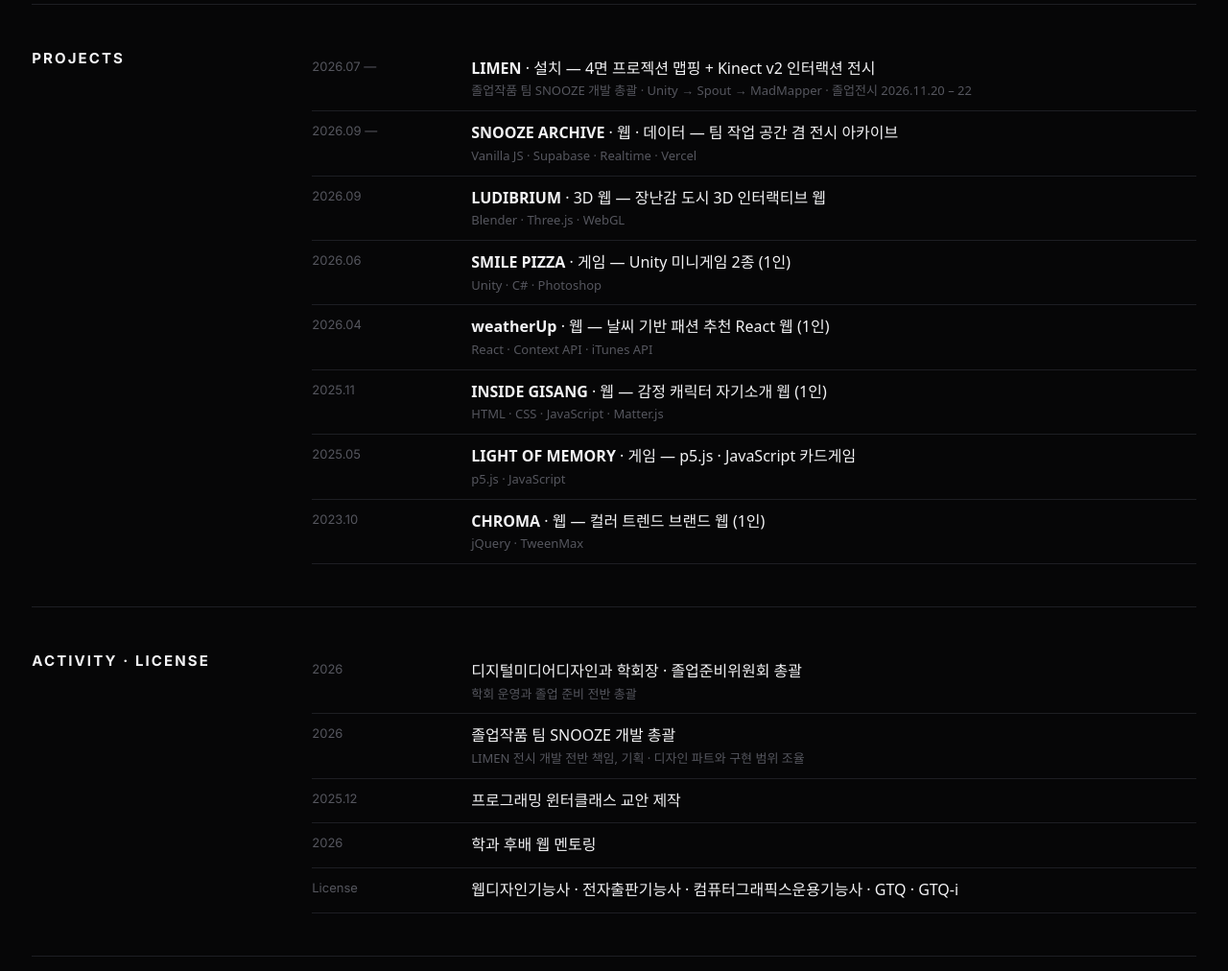
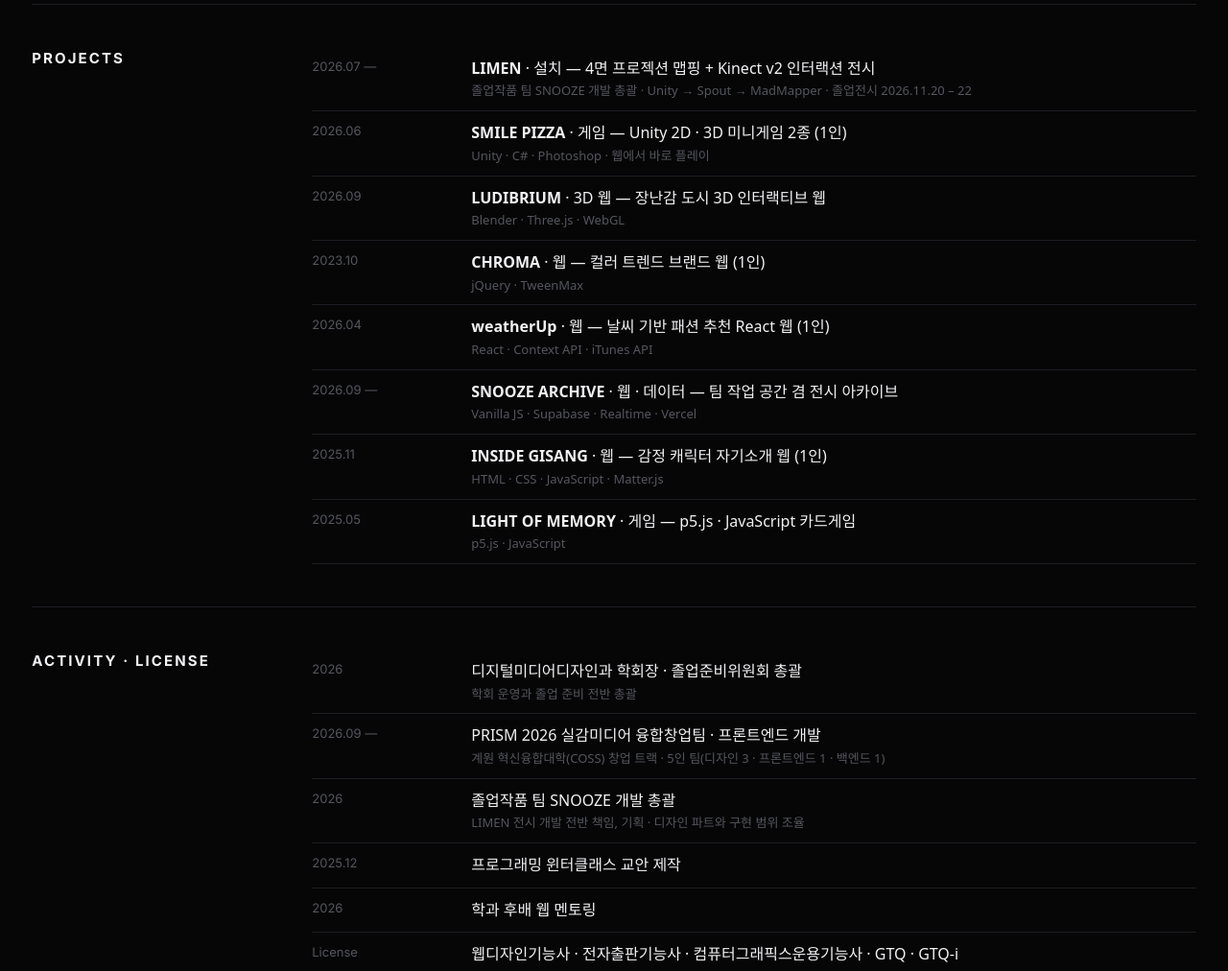
Before and after one commit to GISANGYU/portfolio_2026, a plain HTML site: page resume.html in a window 1280 px wide. Shown: the part 1760-2772 px from the top of the page at 96% size. Drawn offline with Linux system fonts and the light colour scheme; animation ran at ten frames a second; a web font is replaced by a local one.

Commit message:
Narrow core projects to media representatives and add PRISM to resume
Core list now shows one representative per medium (LIMEN, SMILE PIZZA,
CHROMA, weatherUp). Resume projects follow the same order, list the
PRISM convergence startup team, and describe SMILE PIZZA as 2D and 3D.

Co-Authored-By: Claude Opus 5.5 <noreply@anthropic.com>

```diff
--- a/assets/js/data.js
+++ b/assets/js/data.js
@@ -565,7 +565,7 @@ window.PROJECTS = [
 ];
 
 /* 메인 "코어 프로젝트" 8개 — 순서대로 표시. 바꾸려면 id만 교체 */
-window.CORE = ["snooze-limen", "smilepizza", "chroma", "inside-gisang", "ludibrium", "weatherup", "limen-site", "filtered"];
+window.CORE = ["snooze-limen", "smilepizza", "chroma", "weatherup"]; // 매체별 대표작. 나머지는 ALL 탭 · 홈 카드 벽
 
 /* 역량 (메인 목록 + skills.html) — 매체별로 할 수 있는 일, 도구, 관련 작업 */
 window.CAPS = [
--- a/resume.html
+++ b/resume.html
@@ -117,13 +117,13 @@
           <h2>Projects</h2>
           <ul>
             <li><span>2026.07 —</span><span><b><a href="project.html?id=snooze-limen">LIMEN</a></b> · 설치 — 4면 프로젝션 맵핑 + Kinect v2 인터랙션 전시<small>졸업작품 팀 SNOOZE 개발 총괄 · Unity → Spout → MadMapper · 졸업전시 2026.11.20 – 22</small></span></li>
+            <li><span>2026.06</span><span><b><a href="project.html?id=smilepizza">SMILE PIZZA</a></b> · 게임 — Unity 2D · 3D 미니게임 2종 (1인)<small>Unity · C# · Photoshop · 웹에서 바로 플레이</small></span></li>
+            <li><span>2026.09</span><span><b><a href="project.html?id=ludibrium">LUDIBRIUM</a></b> · 3D 웹 — 장난감 도시 3D 인터랙티브 웹<small>Blender · Three.js · WebGL</small></span></li>
+            <li><span>2023.10</span><span><b><a href="project.html?id=chroma">CHROMA</a></b> · 웹 — 컬러 트렌드 브랜드 웹 (1인)<small>jQuery · TweenMax</small></span></li>
+            <li><span>2026.04</span><span><b><a href="project.html?id=weatherup">weatherUp</a></b> · 웹 — 날씨 기반 패션 추천 React 웹 (1인)<small>React · Context API · iTunes API</small></span></li>
             <li><span>2026.09 —</span><span><b><a href="project.html?id=snooze-archive">SNOOZE ARCHIVE</a></b> · 웹 · 데이터 — 팀 작업 공간 겸 전시 아카이브<small>Vanilla JS · Supabase · Realtime · Vercel</small></span></li>
-            <li><span>2026.09</span><span><b><a href="project.html?id=ludibrium">LUDIBRIUM</a></b> · 3D 웹 — 장난감 도시 3D 인터랙티브 웹<small>Blender · Three.js · WebGL</small></span></li>
-            <li><span>2026.06</span><span><b><a href="project.html?id=smilepizza">SMILE PIZZA</a></b> · 게임 — Unity 미니게임 2종 (1인)<small>Unity · C# · Photoshop</small></span></li>
-            <li><span>2026.04</span><span><b><a href="project.html?id=weatherup">weatherUp</a></b> · 웹 — 날씨 기반 패션 추천 React 웹 (1인)<small>React · Context API · iTunes API</small></span></li>
             <li><span>2025.11</span><span><b><a href="project.html?id=inside-gisang">INSIDE GISANG</a></b> · 웹 — 감정 캐릭터 자기소개 웹 (1인)<small>HTML · CSS · JavaScript · Matter.js</small></span></li>
             <li><span>2025.05</span><span><b><a href="project.html?id=light-of-memory">LIGHT OF MEMORY</a></b> · 게임 — p5.js · JavaScript 카드게임<small>p5.js · JavaScript</small></span></li>
-            <li><span>2023.10</span><span><b><a href="project.html?id=chroma">CHROMA</a></b> · 웹 — 컬러 트렌드 브랜드 웹 (1인)<small>jQuery · TweenMax</small></span></li>
           </ul>
         </section>
 
@@ -131,6 +131,7 @@
           <h2>Activity · License</h2>
           <ul>
             <li><span>2026</span><span>디지털미디어디자인과 학회장 · 졸업준비위원회 총괄<small>학회 운영과 졸업 준비 전반 총괄</small></span></li>
+            <li><span>2026.09 —</span><span>PRISM 2026 실감미디어 융합창업팀 · 프론트엔드 개발<small>계원 혁신융합대학(COSS) 창업 트랙 · 5인 팀(디자인 3 · 프론트엔드 1 · 백엔드 1)</small></span></li>
             <li><span>2026</span><span>졸업작품 팀 SNOOZE 개발 총괄<small>LIMEN 전시 개발 전반 책임, 기획 · 디자인 파트와 구현 범위 조율</small></span></li>
             <li><span>2025.12</span><span>프로그래밍 윈터클래스 교안 제작</span></li>
             <li><span>2026</span><span>학과 후배 웹 멘토링</span></li>
```
Also changed, not shown: resume/index.html (+3 -2 lines), 1 other file.
